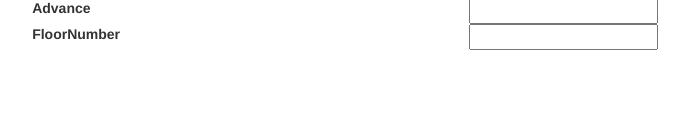
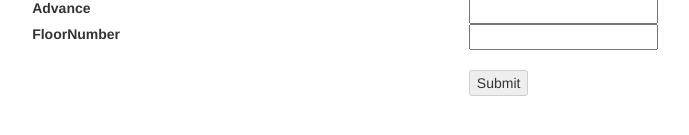
Before and after one commit to NAVEENKUMARANDI/tenant-registration-form-sep12, an Angular app: page / in a window 1280 px wide. Shown: the part 297-432 px from the top of the page, without its empty margins (77-766 px from the left). Built offline with nearby package versions, Linux system fonts and the light colour scheme.

Commit message:
Added FlatDetail Service File

```diff
--- a/src/app/flat-detail/flat-detail.component.html
+++ b/src/app/flat-detail/flat-detail.component.html
@@ -177,4 +177,17 @@
         </div>
         <div class="col-sm-5"></div>
     </div>
+
+    <!-------------SUBMIT BUTTON------------->
+    <br>
+    <div class="row">
+
+        <div class="col-sm-5"></div>
+
+        <div class="col-sm-2">
+            <button type="submit" [disabled]="!flatDetailPageProfileForm.valid">Submit</button>
+        </div>
+        <div class="col-sm-5"></div>
+    </div>
+
 </form>
--- a/src/app/flat-detail/flat-detail.component.ts
+++ b/src/app/flat-detail/flat-detail.component.ts
@@ -1,6 +1,9 @@
 import { Component, OnInit } from '@angular/core';
 
 import { FormBuilder, Validator, FormControl, Validators, FormGroup } from '@angular/forms';
+
+import { FlatDetailServices } from '../../service/flatdetailservice';
+
 @Component({
   selector: 'app-flat-detail',
   templateUrl: './flat-detail.component.html',
@@ -8,7 +11,7 @@ import { FormBuilder, Validator, FormControl, Validators, FormGroup } from '@ang
 })
 export class FlatDetailComponent implements OnInit {
 
-  constructor(private fb: FormBuilder) { }
+  constructor(private fb: FormBuilder, private flatdetailservice: FlatDetailServices) { }
 
   flatDetailPageProfileForm = this.fb.group({
     flatNumber: ['', [Validators.required]],
@@ -25,6 +28,12 @@ export class FlatDetailComponent implements OnInit {
   })
 
   ngOnInit() {
+  }
+
+  onSubmit() {
+    console.warn(this.flatDetailPageProfileForm.value);
+    this.flatdetailservice.saveFlatDetail(this.flatDetailPageProfileForm.value);
+    console.log('FlatDetail Saved Successfully');
   }
 
   get flatNumber() {
--- /dev/null
+++ b/src/service/flatdetailservice.ts
@@ -0,0 +1,51 @@
+import { Injectable } from '@angular/core';
+import { HttpClient, HttpHeaders } from '@angular/common/http';
+
+// import { Http, Headers, Response } from '@angular/http';
+
+const TENANT_API_URL = 'http://localhost:3000/';
+
+export interface FlatDetail {
+    flatNumber: string,
+    areaInSquareFit: number,
+    numberOfBedRooms: number,
+    numberOfBath: number,
+    studyRoom: number,
+    kitchen: number,
+    wardrobes: number,
+    facing: String,
+    monthlyRent: number,
+    advance: number,
+    floorNumber: number
+}
+
+@Injectable({
+    providedIn: 'root'
+})
+export class FlatDetailServices {
+
+
+    private headers = new HttpHeaders({ 'Content-Type': 'application/json' });
+
+    constructor(private http: HttpClient) {
+    }
+    public saveFlatDetail(flatdetailObject: FlatDetail) {
+
+        console.log("Calling Save FlatDetail");
+        console.log(flatdetailObject);
+        this.http.post(TENANT_API_URL + 'flatdetail', JSON.stringify(flatdetailObject), { headers: this.headers })
+            .toPromise()
+            .catch(this.handleError);
+
+        console.log('After - postPersonInfo');
+        console.log("Save FlatDetail Successfully");
+    }
+    /**
+  * Method to handle the error during service call
+  * @param error Error message
+  */
+    handleError(error: any): Promise<any> {
+        console.error('An error occurred', error);
+        return Promise.reject(error.message || error);
+    }
+}
```
